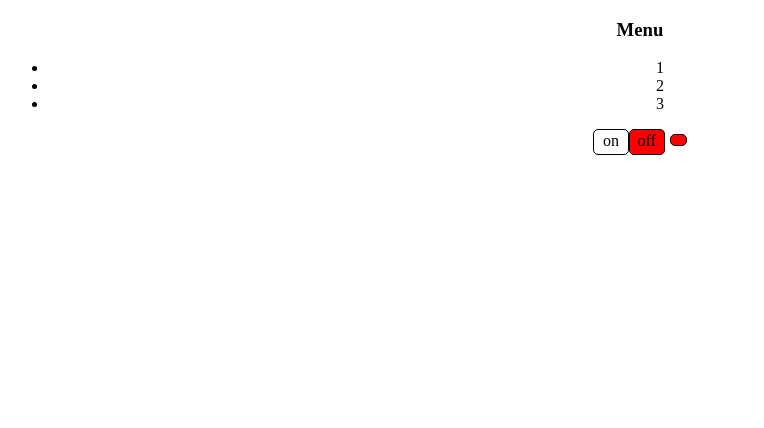
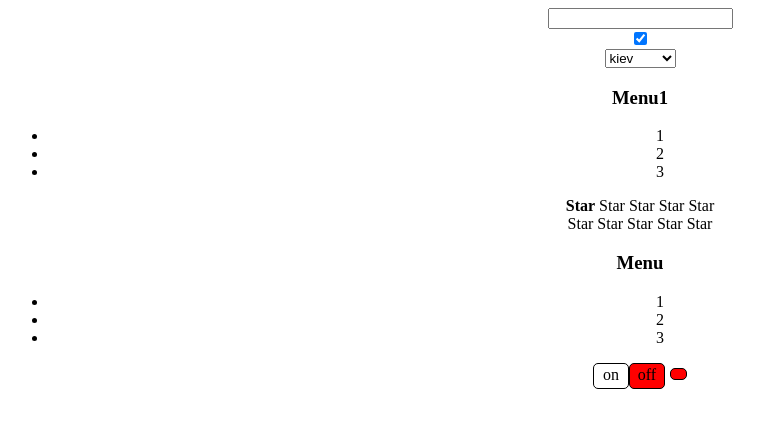
Before and after one commit to AlexSuslin9021/React-kabzda, a React (Create React App) app: page / in a window 1280 px wide. Shown: the top 428 px of the page, without its empty margins (0-764 px from the left). Built offline with nearby package versions, Linux system fonts and the light colour scheme.

Commit message:
make input component

```diff
--- a/src/App.tsx
+++ b/src/App.tsx
@@ -1,11 +1,13 @@
 import React, {useState} from 'react';
 import './App.css';
-// import {findRenderedComponentWithType} from "react-dom/test-utils";
+
 import Accordion from "./Components/Accordion/Accordion";
 import {Raiting, RaitingType} from "./Components/Raiting/Raiting";
 import {OnOff} from "./Components/OnOff/OnOff";
 import UncontrolAccordion from "./Components/UncontrolAccordion/UncontrolledAccordion";
 import UncontrolledRaiting from "./Components/UncontroledRaiting/UncontrolledRaiting";
+import UncontrolledInput from "./Components/UncontrolledInput/UncontrolledInput";
+import Input from "./Components/Input/Input";
 
 function App() {
    let[raiting,setRaiting ]=useState<RaitingType>(0)
@@ -22,10 +24,13 @@
   return (
 
     <div className="App">
-        {/*<UncontrolAccordion titleValue={'Menu1'}/>*/}
+        <Input/>
+        {/*<UncontrolledInput/>*/}
 
-        {/*<UncontrolledRaiting />*/}
-        {/*< Raiting value={raiting} onClickStar={setRaiting}/>*/}
+        <UncontrolAccordion titleValue={'Menu1'}/>
+
+        <UncontrolledRaiting />
+        < Raiting value={raiting} onClickStar={setRaiting}/>
         {/*<Title title ={"This is App component"}/>*/}
         {/*<Title title ={"My friends"}/>*/}
 
--- a/src/Components/Accordion/Accordion.tsx
+++ b/src/Components/Accordion/Accordion.tsx
@@ -1,5 +1,5 @@
 import React from "react";
-import {monitorEventLoopDelay} from "perf_hooks";
+
 
 
 type AccordionPropsType={
--- /dev/null
+++ b/src/Components/Input/Input.tsx
@@ -0,0 +1,44 @@
+import React, {ChangeEvent, useState} from 'react';
+
+export const Input = () => {
+     const[value, setValue]=useState<string>('')
+    const save=(e:ChangeEvent<HTMLInputElement>)=>{
+         setValue(e.currentTarget.value)
+    }
+    return (
+        <div>
+            <input onChange={save} value={value}/>
+            <Inputcheck/>
+            <SelectON/>
+        </div>
+    );
+};
+const Inputcheck = () => {
+    const[value, setValue]=useState<boolean>(true)
+    const save=(e:ChangeEvent<HTMLInputElement>)=>{
+        setValue(e.currentTarget.checked)
+    }
+    return (
+        <div>
+            <input type={"checkbox"} onChange={save} checked={value}/>
+        </div>
+    );
+};
+const SelectON = () => {
+    const[value, setValue]=useState<string>('4')
+    const save=(e:ChangeEvent<HTMLSelectElement>)=>{
+        setValue(e.currentTarget.value)
+    }
+    return (
+        <div>
+            <select value={value} onChange={save}>
+                <option > none</option>
+                <option value="2">Moscow</option>
+                <option value="3">Minsk</option>
+                <option value="4">kiev</option>
+            </select>
+        </div>
+    );
+};
+
+export default Input;
--- /dev/null
+++ b/src/Components/UncontrolledInput/UncontrolledInput.tsx
@@ -0,0 +1,31 @@
+import React, {ChangeEvent, useEffect, useRef, useState} from 'react';
+
+export const UncontrolledInput = () => {
+    const [value, setValue]=useState<string>('')
+    const save=(e:ChangeEvent<HTMLInputElement>)=>{
+        setValue(e.currentTarget.value)
+    }
+    return (
+        <div>
+            <input onChange={save} /> ---{value}
+            <UncontrolledInputRef/>
+        </div>
+    );
+};
+
+export const UncontrolledInputRef = () => {
+    const [value, setValue]=useState<string>('')
+    let inputRef=useRef<HTMLInputElement>(null)
+    const save=()=>{
+        let el =inputRef.current as HTMLInputElement
+        setValue(el.value)
+    }
+    return (
+        <div>
+            <input ref={inputRef} /> ---{value}
+            <button onClick={save} > add</button>
+        </div>
+    );
+};
+
+export default UncontrolledInput;
```
Also changed, not shown: package.json (+27 -2 lines), 1 other file (tests, documents, lock files or other folders).
